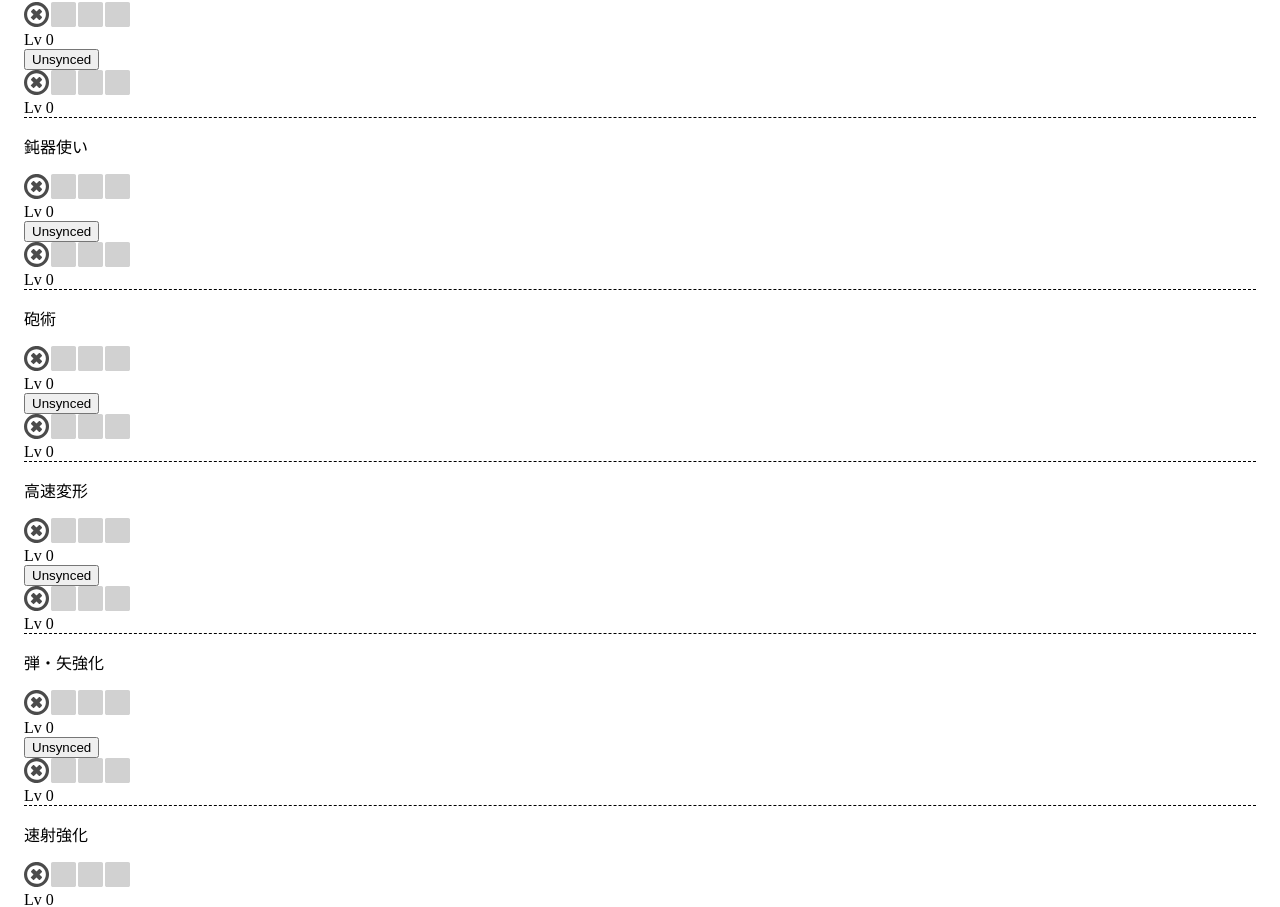
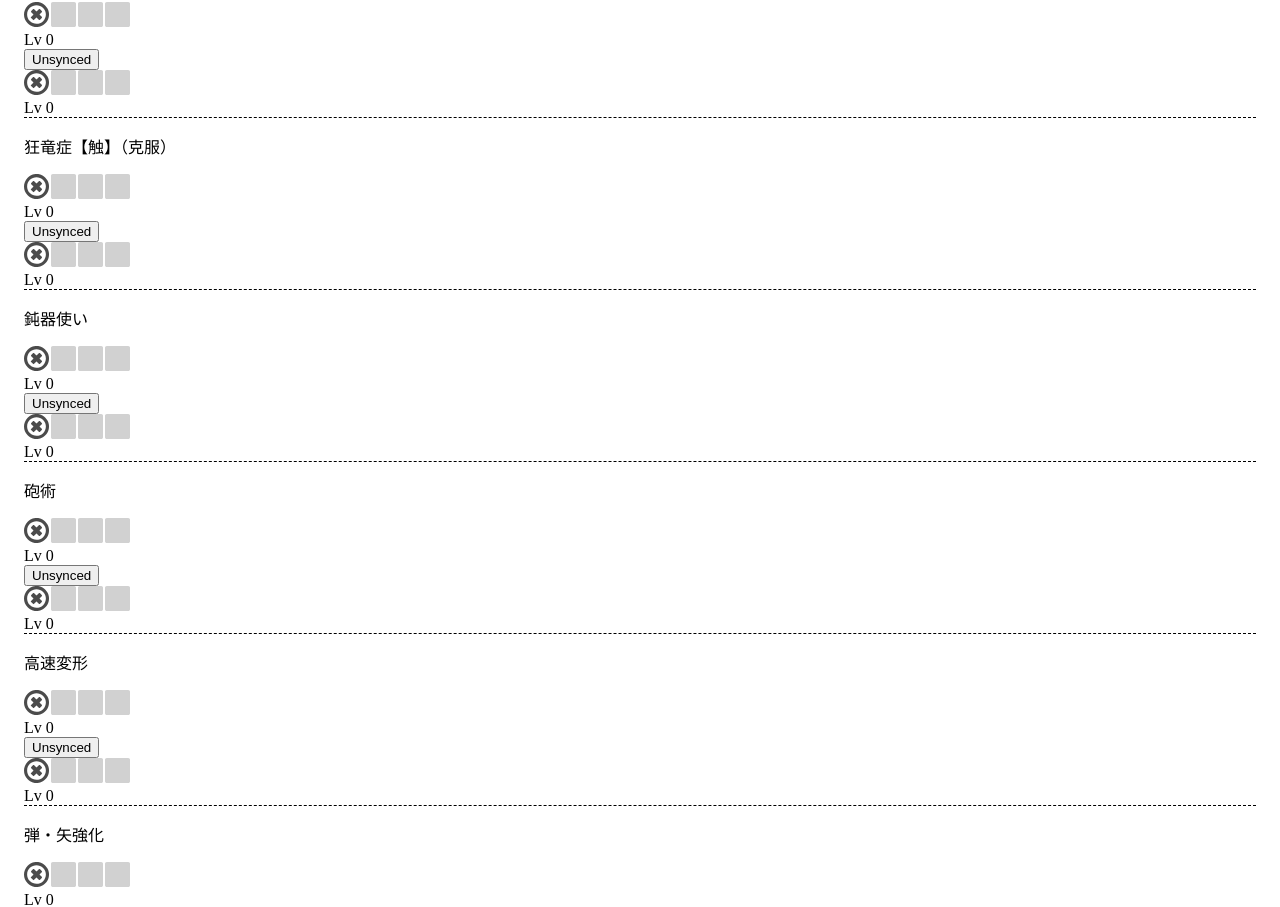
Before and after one commit to autopp/mhrise-atk-cmp, a Next.js app: page / in a window 1280 px wide. Shown: the part 4980-5887 px from the top of the page. Built offline with nearby package versions, Linux system fonts and the light colour scheme.

Commit message:
feat: add bloodlust restored

```diff
--- a/src/lib/status.ts
+++ b/src/lib/status.ts
@@ -106,6 +106,7 @@ export type Status = {
     readonly chainCrit: Increase
     readonly chainCritGunner: Increase
     readonly bloodlust: Increase
+    readonly bloodlustRestored: Increase
     readonly bludgeoner: Bludgeoner
     readonly artillery: Factor
     readonly rapidMorph: Factor
@@ -235,6 +236,8 @@ export const CHAIN_CRIT_GUNNER = createAttackIncreaseSkill([8, 9, 10])
 
 export const BLOODLUST = createAttackIncreaseSkill([10, 15, 20])
 
+export const BLOODLUST_RESTORED = createAffinityIncreaseSkill([20, 25, 25])
+
 export const BLUDGEONERS: Bludgeoner[] = [
   { text: "", factor: UNIT_FACTOR, activeLevel: SHARPNESS_RED.level },
   { text: "斬れ味が黄色以下の時、攻撃力1.05倍", factor: new Decimal("1.05"), activeLevel: SHARPNESS_YELLOW.level },
@@ -332,7 +335,7 @@ function calculateBaseAttack(status: Status): Decimal {
 function calculateAffinity({
   weapon,
   rampage,
-  skill: { criticalEye, weaknessExploit, maximumMight, criticalDraw, latentPower, agitator },
+  skill: { criticalEye, weaknessExploit, maximumMight, criticalDraw, latentPower, agitator, bloodlustRestored },
 }: Status): Decimal {
   const affinity = sum(
     weapon.affinity,
@@ -343,7 +346,8 @@ function calculateAffinity({
     maximumMight,
     criticalDraw,
     latentPower,
-    agitator.affinity
+    agitator.affinity,
+    bloodlustRestored
   )
 
   return new Decimal(Math.min(Math.max(affinity, -100), 100))
--- a/src/pages/index.tsx
+++ b/src/pages/index.tsx
@@ -39,6 +39,7 @@ import {
   CHAIN_CRIT,
   CHAIN_CRIT_GUNNER,
   BLOODLUST,
+  BLOODLUST_RESTORED,
 } from "@/lib/status"
 import CheckboxInputRow from "@/components/checkbox-input-row"
 import { usePairingState } from "@/lib/pairing"
@@ -84,6 +85,7 @@ const Home: FC = () => {
   const skillChainCrit = usePairingState(0)
   const skillChainCritGunner = usePairingState(0)
   const skillBloodlust = usePairingState(0)
+  const skillBloodlustRestored = usePairingState(0)
   const skillBludgeoner = usePairingState(0)
   const skillArtillery = usePairingState(0)
   const skillRapidMorph = usePairingState(0)
@@ -134,6 +136,7 @@ const Home: FC = () => {
         chainCrit: CHAIN_CRIT[valueOf(skillChainCrit)],
         chainCritGunner: CHAIN_CRIT_GUNNER[valueOf(skillChainCritGunner)],
         bloodlust: BLOODLUST[valueOf(skillBloodlust)],
+        bloodlustRestored: BLOODLUST_RESTORED[valueOf(skillBloodlustRestored)],
         bludgeoner: BLUDGEONERS[valueOf(skillBludgeoner)],
         artillery: ARTILLERIES[valueOf(skillArtillery)],
         rapidMorph: RAPID_MORPHS[valueOf(skillRapidMorph)],
@@ -175,6 +178,7 @@ const Home: FC = () => {
     skillChainCrit,
     skillChainCritGunner,
     skillBloodlust,
+    skillBloodlustRestored,
     skillBludgeoner,
     skillArtillery,
     skillRapidMorph,
@@ -235,6 +239,7 @@ const Home: FC = () => {
         <LevelInputRow label="連撃" levels={CHAIN_CRIT} {...skillChainCrit} />
         <LevelInputRow label="連撃（ガンナー）" levels={CHAIN_CRIT_GUNNER} {...skillChainCritGunner} />
         <LevelInputRow label="狂竜症【触】" levels={BLOODLUST} {...skillBloodlust} />
+        <LevelInputRow label="狂竜症【触】（克服）" levels={BLOODLUST_RESTORED} {...skillBloodlustRestored} />
         <LevelInputRow label="鈍器使い" levels={BLUDGEONERS} {...skillBludgeoner} />
         <LevelInputRow label="砲術" levels={ARTILLERIES} {...skillArtillery} />
         <LevelInputRow label="高速変形" levels={RAPID_MORPHS} {...skillRapidMorph} />
```
